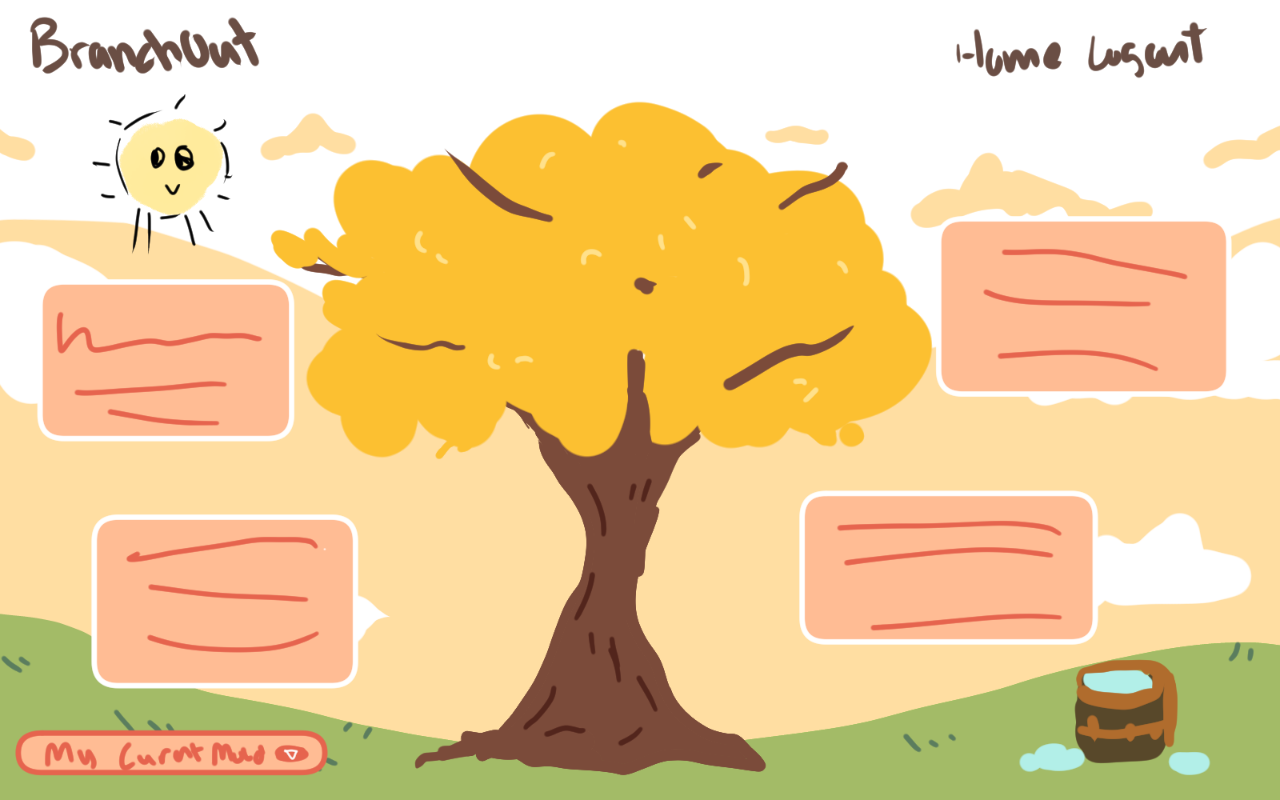
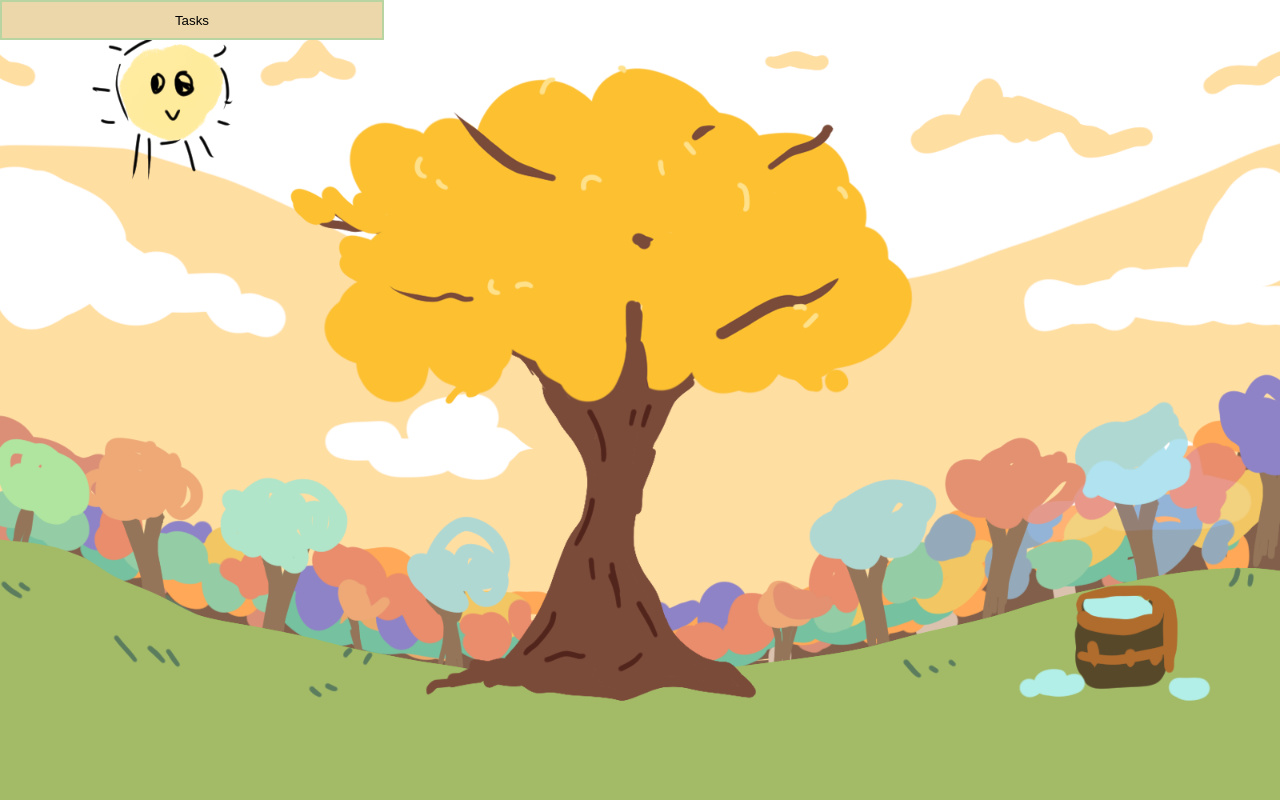
Before and after one commit to CarbonellKatie/Branch-Out, a React (Create React App) app in the folder branch-out/: page / in a window 1280 px wide. Built offline with nearby package versions, Linux system fonts and the light colour scheme.

Commit message:
update background

```diff
--- a/branch-out/src/MainScreen/MainScreen.css
+++ b/branch-out/src/MainScreen/MainScreen.css
@@ -6,3 +6,9 @@
   height: 100vh;
   width: 100vw;
 }
+#tasks {
+  width: 30%;
+  background: rgb(236, 215, 170);
+  height: 5%;
+  border: 2px solid rgb(184, 212, 160);
+}
--- a/branch-out/src/MainScreen/MainScreen.jsx
+++ b/branch-out/src/MainScreen/MainScreen.jsx
@@ -3,7 +3,9 @@ import "./MainScreen.css";
 const MainScreen = () => {
   return (
     <div id="main-screen">
-      <div id="body"></div>
+      <div id="body">
+        <button id="tasks">Tasks</button>
+      </div>
     </div>
   );
 };
```
Also changed, not shown: branch-out/src/MainScreen/main.png.
